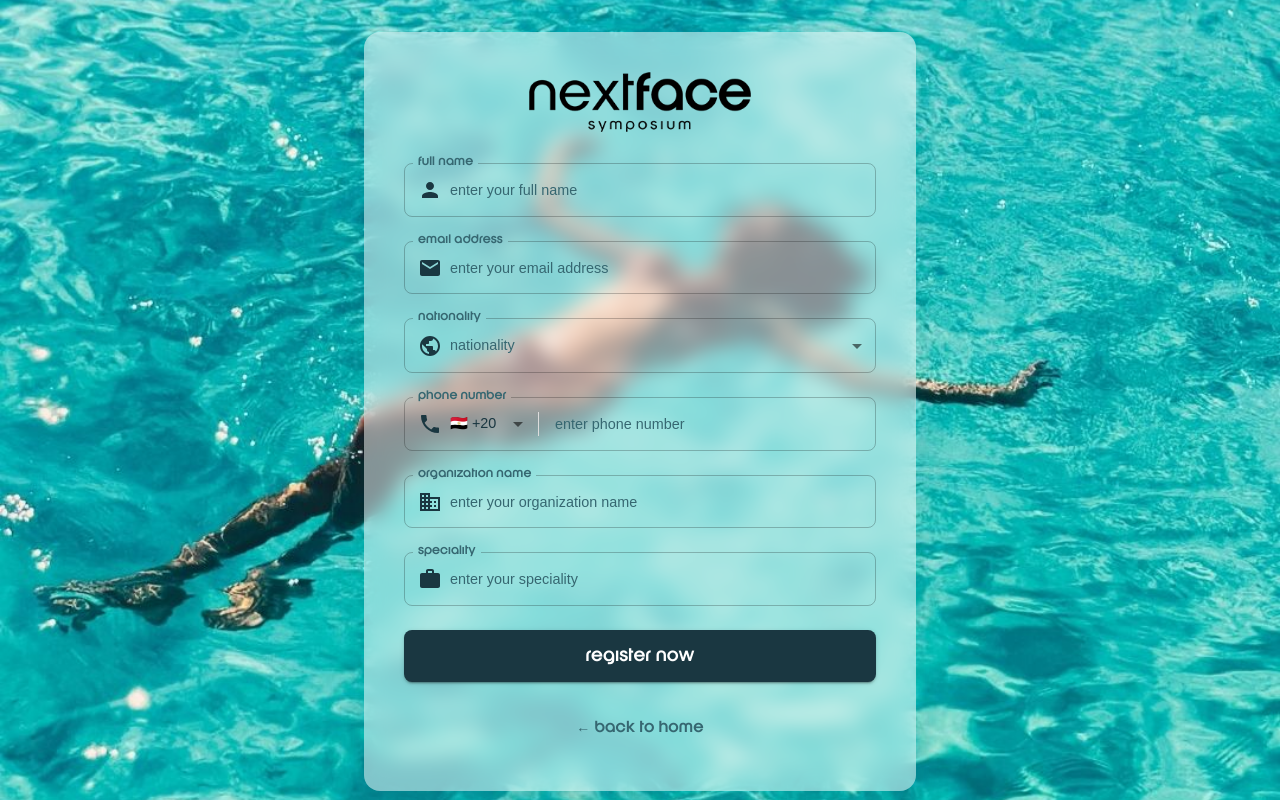
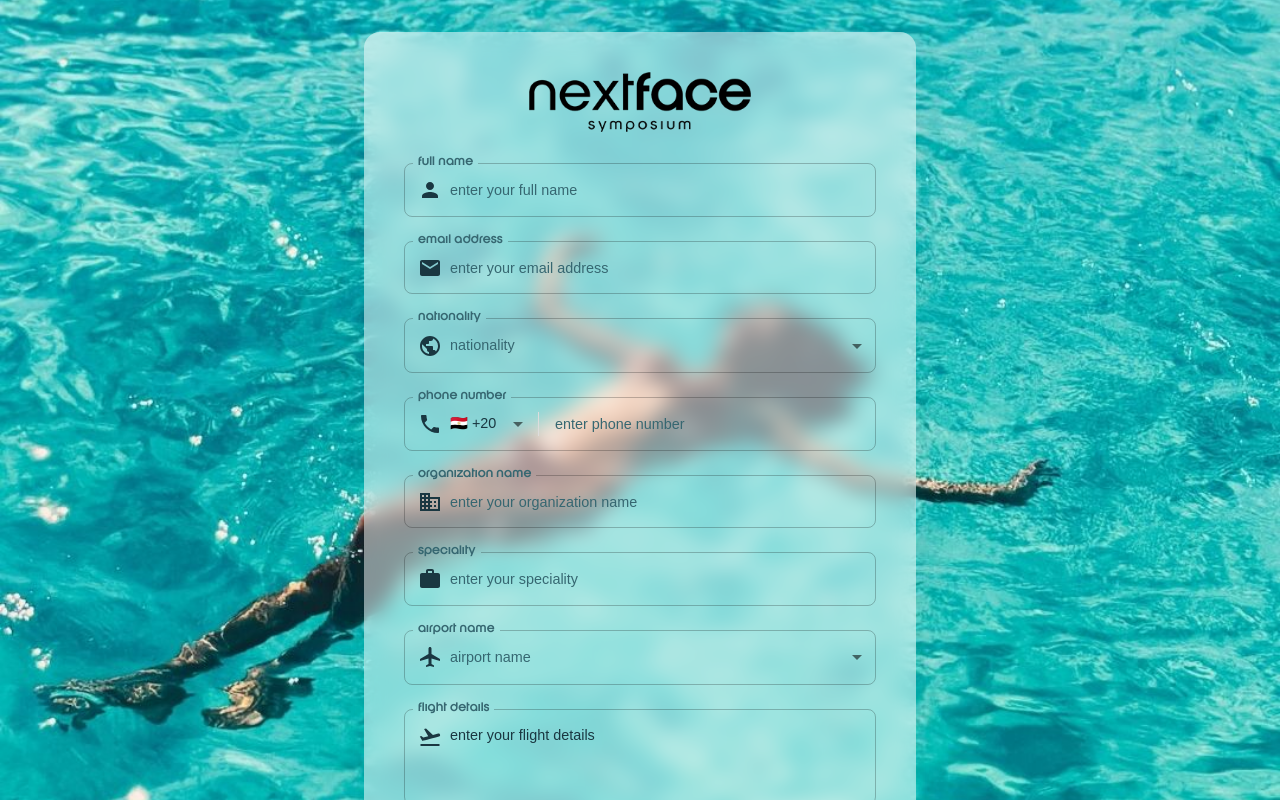
Before and after one commit to YoussifElmogy/next-face, a React (Vite) app: page /register in a window 1280 px wide. Shown: the top 800 px of the page. Built offline with nearby package versions, Linux system fonts and the light colour scheme; a web font is replaced by a local one.

Commit message:
Add airport selection and flight details fields to RegisterForm component; update validation schema and form state management

```diff
--- a/src/components/RegisterForm.jsx
+++ b/src/components/RegisterForm.jsx
@@ -31,6 +31,7 @@ import {
   Business as BusinessIcon,
   Work as WorkIcon,
 } from "@mui/icons-material";
+import { FlightTakeoff as FlightTakeoffIcon, LocalAirport as LocalAirportIcon } from "@mui/icons-material";
 import { useState } from "react";
 import { useNavigate } from "react-router-dom";
 import axios from "axios";
@@ -63,6 +64,14 @@ const schema = yup.object().shape({
     .string()
     .required("Phone number is required")
     .matches(/^[0-9]+$/, "Phone number must contain only numbers"),
+  airportName: yup
+    .string()
+    .oneOf(["CAIRO_AIRPORT", "HURGHADA_AIRPORT"], "Select a valid airport")
+    .required("Airport is required"),
+  flightDetails: yup
+    .string()
+    .max(300, "Flight details must not exceed 300 characters")
+    .optional(),
 });
 
 // Country codes list
@@ -486,6 +495,8 @@ const RegisterForm = () => {
       nationality: "",
       countryCode: "+20", // Default to Egypt
       phoneNumber: "",
+      airportName: "",
+      flightDetails: "",
     },
   });
 
@@ -502,6 +513,8 @@ const RegisterForm = () => {
         phoneNumber: `${data.countryCode}${data.phoneNumber}`,
         organizationName: data.organizationName,
         speciality: data.speciality,
+        airportName: data.airportName,
+        flightDetails: data.flightDetails,
       });
 
       console.log("Registration successful:", response.data);
@@ -992,6 +1005,143 @@ const RegisterForm = () => {
                 />
               </Grid>
 
+              {/* Airport Name */}
+              <Grid item size={{ xs: 12 }}>
+                <Controller
+                  name="airportName"
+                  control={control}
+                  render={({ field }) => (
+                    <TextField
+                      {...field}
+                      fullWidth
+                      select
+                      label="Airport Name"
+                      displayEmpty
+                      error={!!errors.airportName}
+                      helperText={errors.airportName?.message}
+                      InputProps={{
+                        startAdornment: (
+                          <InputAdornment position="start">
+                            <LocalAirportIcon color="primary" />
+                          </InputAdornment>
+                        ),
+                      }}
+                      SelectProps={{
+                        displayEmpty: true,
+                        renderValue: (selected) => {
+                          if (!selected) {
+                            return (
+                              <em
+                                style={{
+                                  color: "#366771",
+                                  opacity: "1",
+                                  fontStyle: "normal",
+                                  fontFamily:
+                                    '"Century Gothic", "Arial", "Helvetica", sans-serif',
+                                }}
+                              >
+                                Airport Name
+                              </em>
+                            );
+                          }
+                          const map = {
+                            CAIRO_AIRPORT: "Cairo Airport",
+                            HURGHADA_AIRPORT: "Hurghada Airport",
+                          };
+                          return (
+                            <span
+                              style={{
+                                fontFamily:
+                                  'Century Gothic, Arial, Helvetica, sans-serif',
+                              }}
+                            >
+                              {map[selected] || selected}
+                            </span>
+                          );
+                        },
+                        MenuProps: {
+                          PaperProps: {
+                            sx: {
+                              '& .MuiMenuItem-root': {
+                                fontFamily:
+                                  '"Century Gothic", "Arial", "Helvetica", sans-serif',
+                              },
+                            },
+                          },
+                        },
+                      }}
+                      sx={{
+                        "& .MuiOutlinedInput-root": {
+                          borderRadius: 2,
+                          fontSize: "0.9rem",
+                        },
+                        "& .MuiInputLabel-root": {
+                          fontSize: "0.9rem",
+                        },
+                        "& .MuiFormHelperText-root": {
+                          fontSize: "0.75rem",
+                        },
+                        '& .MuiSelect-select': {
+                          fontFamily:
+                            '"Century Gothic", "Arial", "Helvetica", sans-serif',
+                        },
+                      }}
+                    >
+                      <MenuItem value="" disabled>
+                        <em>Airport Name</em>
+                      </MenuItem>
+                      <MenuItem value="CAIRO_AIRPORT">Cairo Airport</MenuItem>
+                      <MenuItem value="HURGHADA_AIRPORT">Hurghada Airport</MenuItem>
+                    </TextField>
+                  )}
+                />
+              </Grid>
+
+              {/* Flight Details */}
+              <Grid item size={{ xs: 12 }}>
+                <Controller
+                  name="flightDetails"
+                  control={control}
+                  render={({ field }) => (
+                    <TextField
+                      {...field}
+                      fullWidth
+                      label="Flight Details"
+                      placeholder="Enter your flight details"
+                      multiline
+                      minRows={3}
+                      InputProps={{
+                        startAdornment: (
+                          <InputAdornment position="start">
+                            <FlightTakeoffIcon color="primary" />
+                          </InputAdornment>
+                        ),
+                      }}
+                      error={!!errors.flightDetails}
+                      helperText={errors.flightDetails?.message}
+                      sx={{
+                        "& .MuiOutlinedInput-root": {
+                          borderRadius: 2,
+                          fontSize: "0.9rem",
+                          alignItems: "start",
+                        },
+                        "& .MuiInputLabel-root": {
+                          fontSize: "0.9rem",
+                        },
+                        "& .MuiFormHelperText-root": {
+                          fontSize: "0.75rem",
+                        },
+                        '& .MuiInputBase-input::placeholder': {
+                          fontFamily:
+                            '"Century Gothic", "Arial", "Helvetica", sans-serif',
+                          opacity: 1,
+                        },
+                      }}
+                    />
+                  )}
+                />
+              </Grid>
+
               {/* Submit Button */}
               <Grid item size={{ xs: 12 }}>
                 <Button
```
